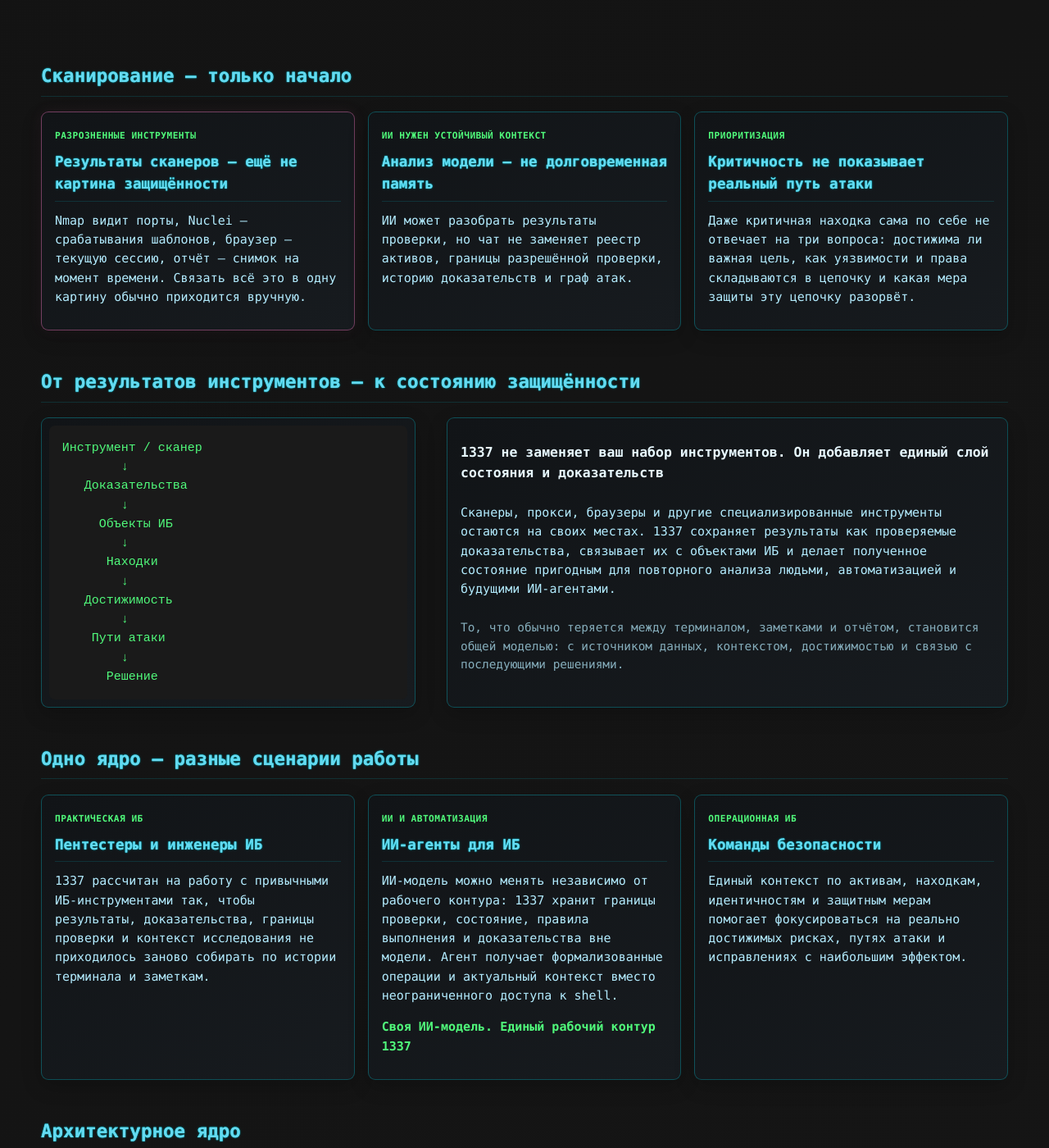
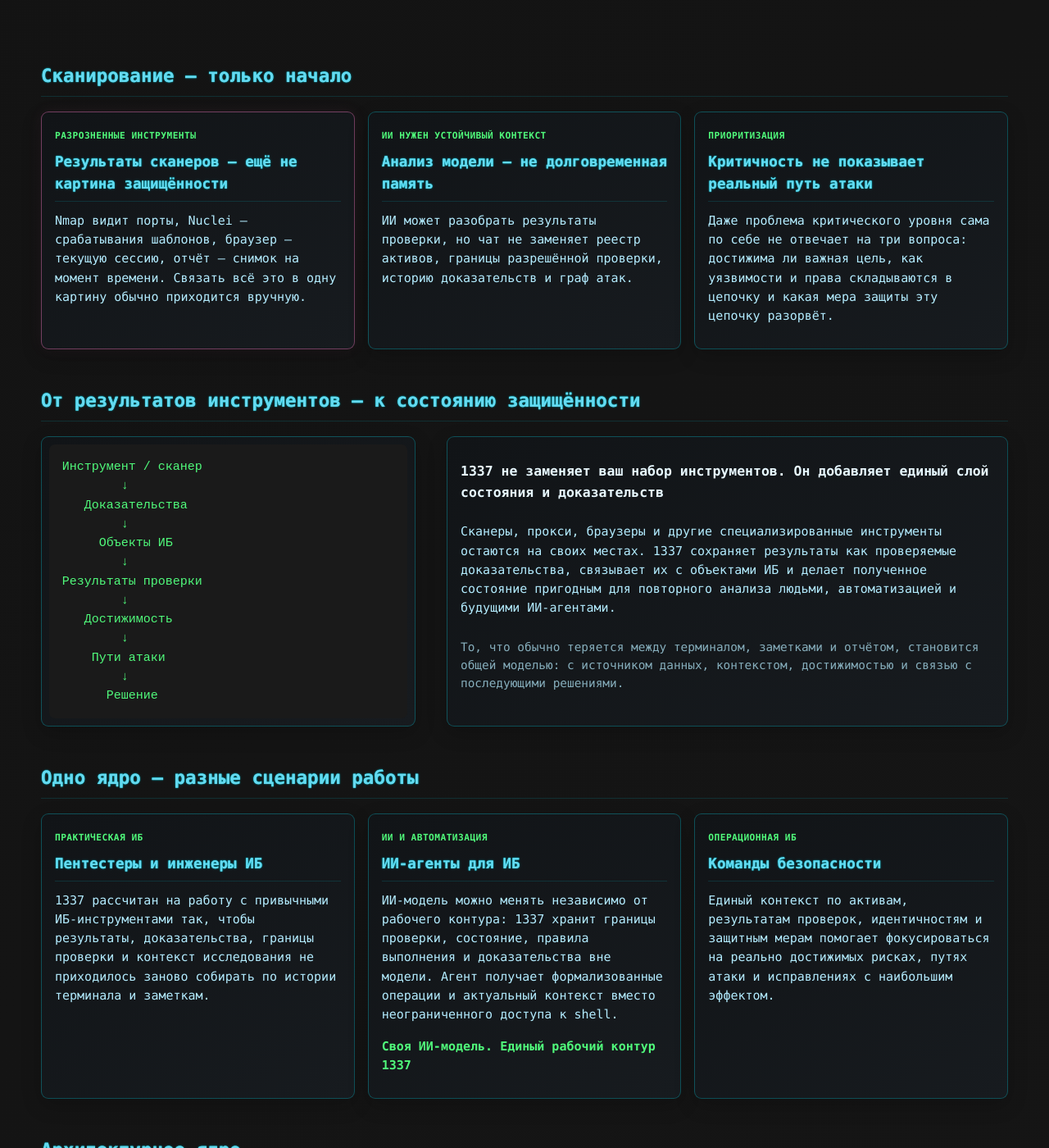
Before and after one commit to Fuzzy-Technologies/1337, a Jekyll site: the page built from ru/index.md, in a window 1280 px wide and 1400 px high, scrolled down 362 px. Shown: the whole window at 82% size. Built offline with Jekyll 4.4.1, drawn with Linux system fonts in a browser that asks for light colours; Markdown is read by kramdown in place of the engine named in the settings; some of the changed text lies outside the part shown.

Commit message:
1337: replace literal Russian finding terminology

```diff
--- a/ru/index.md
+++ b/ru/index.md
@@ -25,7 +25,7 @@ description: 1337 Security Workbench от Fuzzy Technologies — открыта
 
 <div class="hero-secondary">
 <p>Открытая рабочая среда для пентестеров, инженеров ИБ, исследователей и команд безопасности. 1337 связывает результаты специализированных инструментов с доказательствами и контекстом, формируя устойчивое состояние защищённости для анализа достижимости и путей атаки.</p>
-<blockquote class="hero-quote"><strong>ИИ-модели рассуждают. 1337 хранит состояние, контролирует выполнение и сохраняет доказательства</strong></blockquote>
+<blockquote class="hero-quote"><strong>ИИ-модели рассуждают. 1337 хранит состояние, управляет выполнением и сохраняет доказательства</strong></blockquote>
 <div class="links hero-actions">
 <a href="https://github.com/Fuzzy-Technologies/1337">GitHub</a>
 <a href="https://github.com/Fuzzy-Technologies/1337/releases/tag/v0.1.8">Пре-релиз v0.1.8</a>
@@ -52,7 +52,7 @@ description: 1337 Security Workbench от Fuzzy Technologies — открыта
 <section class="card">
 <span class="card-label">Приоритизация</span>
 <h3>Критичность не показывает реальный путь атаки</h3>
-<p>Даже критичная находка сама по себе не отвечает на три вопроса: достижима ли важная цель, как уязвимости и права складываются в цепочку и какая мера защиты эту цепочку разорвёт.</p>
+<p>Даже проблема критического уровня сама по себе не отвечает на три вопроса: достижима ли важная цель, как уязвимости и права складываются в цепочку и какая мера защиты эту цепочку разорвёт.</p>
 </section>
 </div>
 </section>
@@ -67,7 +67,7 @@ description: 1337 Security Workbench от Fuzzy Technologies — открыта
         ↓
      Объекты ИБ
         ↓
-      Находки
+Результаты проверки
         ↓
    Достижимость
         ↓
@@ -103,7 +103,7 @@ description: 1337 Security Workbench от Fuzzy Technologies — открыта
 <section class="card">
 <span class="card-label">Операционная ИБ</span>
 <h3>Команды безопасности</h3>
-<p>Единый контекст по активам, находкам, идентичностям и защитным мерам помогает фокусироваться на реально достижимых рисках, путях атаки и исправлениях с наибольшим эффектом.</p>
+<p>Единый контекст по активам, результатам проверок, идентичностям и защитным мерам помогает фокусироваться на реально достижимых рисках, путях атаки и исправлениях с наибольшим эффектом.</p>
 </section>
 </div>
 </section>
@@ -111,7 +111,7 @@ description: 1337 Security Workbench от Fuzzy Technologies — открыта
 <section class="content-section">
 <h2>Архитектурное ядро</h2>
 <div class="architecture-grid">
-<section class="architecture-card"><h3>Модель объектов ИБ</h3><p>Единая модель для активов, сервисов, конечных точек, идентичностей, защитных мер, доказательств, находок, достижимости и путей атаки.</p></section>
+<section class="architecture-card"><h3>Модель объектов ИБ</h3><p>Единая модель для активов, сервисов, конечных точек, идентичностей, защитных мер, доказательств, результатов проверок, достижимости и путей атаки.</p></section>
 <section class="architecture-card"><h3>Capability Fabric</h3><p>Типизированный слой операций ИБ без жёсткой привязки сценария работы к конкретному сканеру, инструменту или поставщику ИИ-модели.</p></section>
 <section class="architecture-card"><h3>Scope &amp; Policy</h3><p>Явные границы разрешённой проверки, воздействия и выполнения, которые не зависят от решения ИИ-модели.</p></section>
 <section class="architecture-card"><h3>Контролируемый рантайм</h3><p>Запуск инструментов и встроенных операций через управляемый контур вместо неограниченного shell-доступа.</p></section>
@@ -150,7 +150,7 @@ description: 1337 Security Workbench от Fuzzy Technologies — открыта
 
 <blockquote><strong>Какие пути атаки реально достижимы, чем они подтверждены и какая мера защиты разрывает цепочку?</strong></blockquote>
 <p class="quiet">M4 пока в роадмапе и не входит в v0.1.8. Цель — воспроизводимый Compose-стенд, а не заранее записанная демонстрация.</p>
-<p class="showcase-hook"><strong>Поднять стенд · воспроизвести находки · проверить путь атаки · подтвердить эффект исправления</strong></p>
+<p class="showcase-hook"><strong>Поднять стенд · воспроизвести результаты · проверить путь атаки · подтвердить эффект исправления</strong></p>
 </div>
 </section>
 
```
Also changed, not shown: other parts of ru/index.md (+1 -1 lines).
